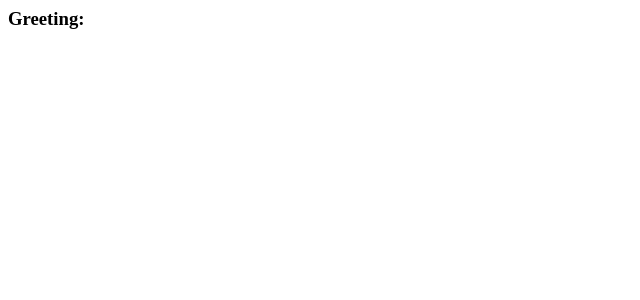
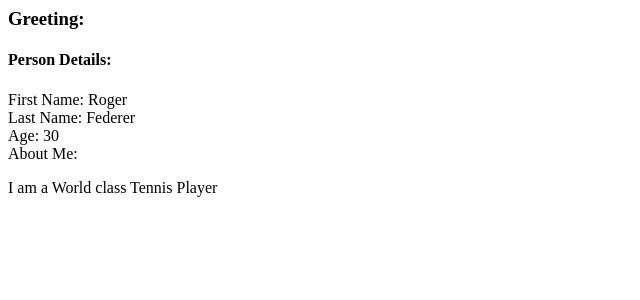
Before and after one commit to jbranjith/angular-js-experiments, an Angular app: page / in a window 1280 px wide. Shown: the top 300 px of the page, without its empty margins (0-640 px from the left). Built offline with nearby package versions, Linux system fonts and the light colour scheme.

Commit message:
3 files modified, 1 added, 1 deleted

```diff
--- a/src/app/app.component.html
+++ b/src/app/app.component.html
@@ -1,2 +1,2 @@
-
 <greet greeting="{{ greeting }}"></greet>
+<person age="{{ pAge }}" [lastname]="pLastName" firstname="{{ pFirstname }}" [aboutme]="pAboutMe"></person>
--- a/src/app/app.component.ts
+++ b/src/app/app.component.ts
@@ -1,5 +1,6 @@
 import { Component } from '@angular/core';
-import {GreetingService} from '../greeting/greeting.service';
+
+import { GreetingService } from '../greeting/greeting.service';
 
 @Component({
   selector: 'my-app',
@@ -8,10 +9,11 @@ import {GreetingService} from '../greeting/greeting.service';
   providers: [GreetingService]
 })
 export class AppComponent {
-  constructor(private greetingService: GreetingService){}
+  constructor(private greetingService: GreetingService) { }
+  pFirstname = 'Roger';
+  pLastName = "Federer";
+  pAge = "30";
+  pAboutMe = "I am a World class Tennis Player";
 
-  aa = 'Ranjith';
-  bb = "Sekar";
-  cc = "10";
   greetingMessage = this.greetingService.morning;
 }
--- a/src/app/app.module.ts
+++ b/src/app/app.module.ts
@@ -3,7 +3,7 @@ import { BrowserModule } from '@angular/platform-browser';
 import { FormsModule } from '@angular/forms';
 
 import { AppComponent } from './app.component';
-import { PersonComponent } from './person.component';
+import { PersonComponent } from '../property-binding/person.component';
 import { GreetingComponent } from '../greeting/greeting.component';
 
 @NgModule({
--- a/src/app/person.component.ts
+++ /dev/null
@@ -1,13 +0,0 @@
-import { Component, Input } from '@angular/core';
-
-@Component({
-  selector: 'person',
-  template: `<h1>Hello {{llname}}, {{ffname}}!
-            </h1>. <br> your age is just: {{aag}}`,
-  styles: [`h1 { font-family: Lato; }`]
-})
-export class PersonComponent {
-  @Input() fname: string;
-  @Input() lname: string;
-  @Input() ag: number;
-}
--- /dev/null
+++ b/src/property-binding/person.component.ts
@@ -0,0 +1,17 @@
+import { Component, Input } from '@angular/core';
+
+@Component({
+  selector: 'person',
+  template: `<h4>Person Details:</h4>
+              First Name: {{ firstname }} <br>
+              Last Name: {{ lastname }} <br>
+              Age: {{ age }} <br>
+              About Me: <p [innerHtml]='aboutme'></p>`,
+  styles: [`h1 { font-family: Lato; }`]
+})
+export class PersonComponent {
+  @Input() firstname: string;
+  @Input() lastname: string;
+  @Input() age: number;
+  @Input() aboutme: string;
+}
```
